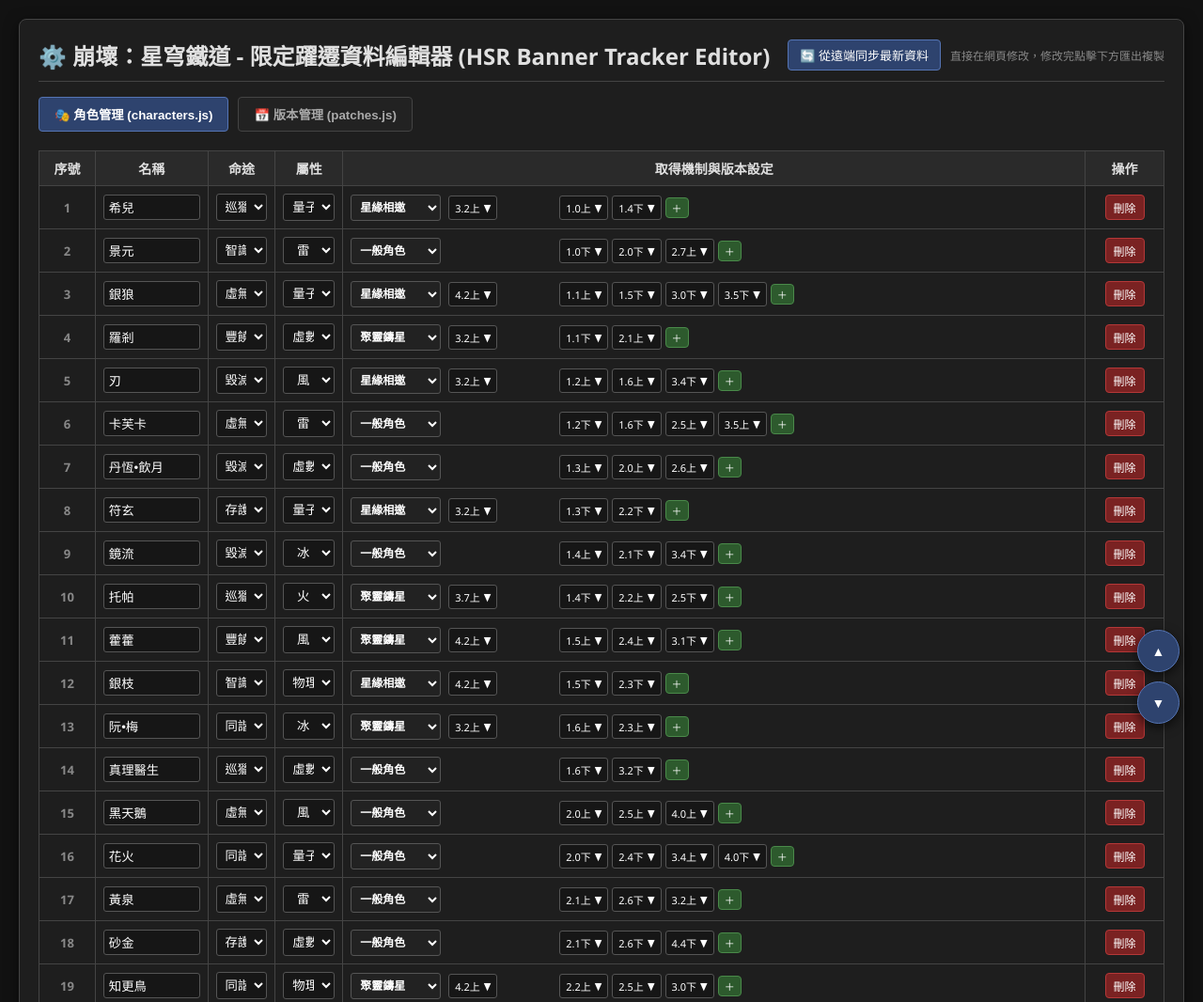
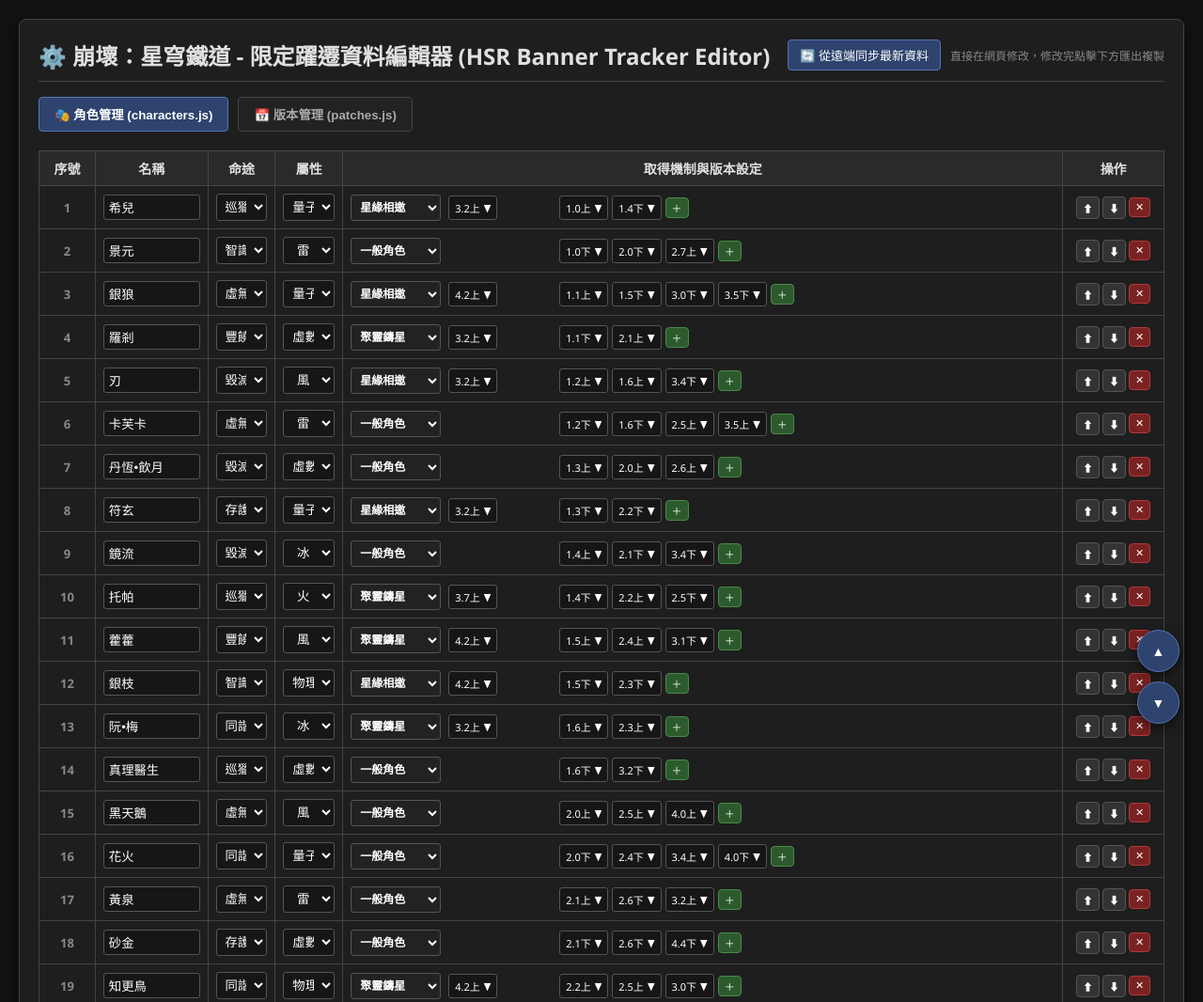
Before and after one commit to ShibaShika/hsr-banner, a plain HTML site: page editor.html in a window 1280 px wide. Shown: the top 1066 px of the page at 94% size. Drawn offline with Linux system fonts and the light colour scheme.

Commit message:
Update editor.html

```diff
--- a/editor.html
+++ b/editor.html
@@ -196,8 +196,8 @@
                         <th style="width: 10%;">名稱</th>
                         <th style="width: 6%;">命途</th>
                         <th style="width: 6%;">屬性</th>
-                        <th style="width: 66%;">取得機制與版本設定</th>
-                        <th style="width: 7%;">操作</th>
+                        <th style="width: 64%;">取得機制與版本設定</th>
+                        <th style="width: 9%; text-align: center;">操作</th>
                     </tr>
                 </thead>
                 <tbody id="chars-tbody"></tbody>
@@ -567,8 +567,12 @@
                                 </div>
                             </div>
                         </td>
-                        <td style="text-align: center;">
-                            <button class="btn btn-danger" onclick="deleteChar(${index})">刪除</button>
+                        <td style="text-align: center; white-space: nowrap;">
+                            <div style="display: flex; gap: 3px; justify-content: center; align-items: center;">
+                                <button class="btn" style="padding: 3px 6px; font-size: 11px;" onclick="moveChar(${index}, -1)" ${index === 0 ? 'disabled style="opacity: 0.3; cursor: not-allowed; padding: 3px 6px; font-size: 11px;"' : ''} title="往上一行">⬆</button>
+                                <button class="btn" style="padding: 3px 6px; font-size: 11px;" onclick="moveChar(${index}, 1)" ${index === charsData.length - 1 ? 'disabled style="opacity: 0.3; cursor: not-allowed; padding: 3px 6px; font-size: 11px;"' : ''} title="往下一行">⬇</button>
+                                <button class="btn btn-danger" style="padding: 3px 6px; font-size: 11px;" onclick="deleteChar(${index})" title="刪除">✕</button>
+                            </div>
                         </td>
                     `;
                     tbody.appendChild(tr);
@@ -599,6 +603,19 @@
         function removeRun(index, rIndex) {
             if (!charsData[index].runs) return;
             charsData[index].runs.splice(rIndex, 1);
+            renderChars();
+        }
+
+        // 上下順位對調函式
+        function moveChar(index, direction) {
+            const targetIndex = index + direction;
+            if (targetIndex < 0 || targetIndex >= charsData.length) return;
+
+            // 交換陣列順位
+            const temp = charsData[index];
+            charsData[index] = charsData[targetIndex];
+            charsData[targetIndex] = temp;
+
             renderChars();
         }
 
```
